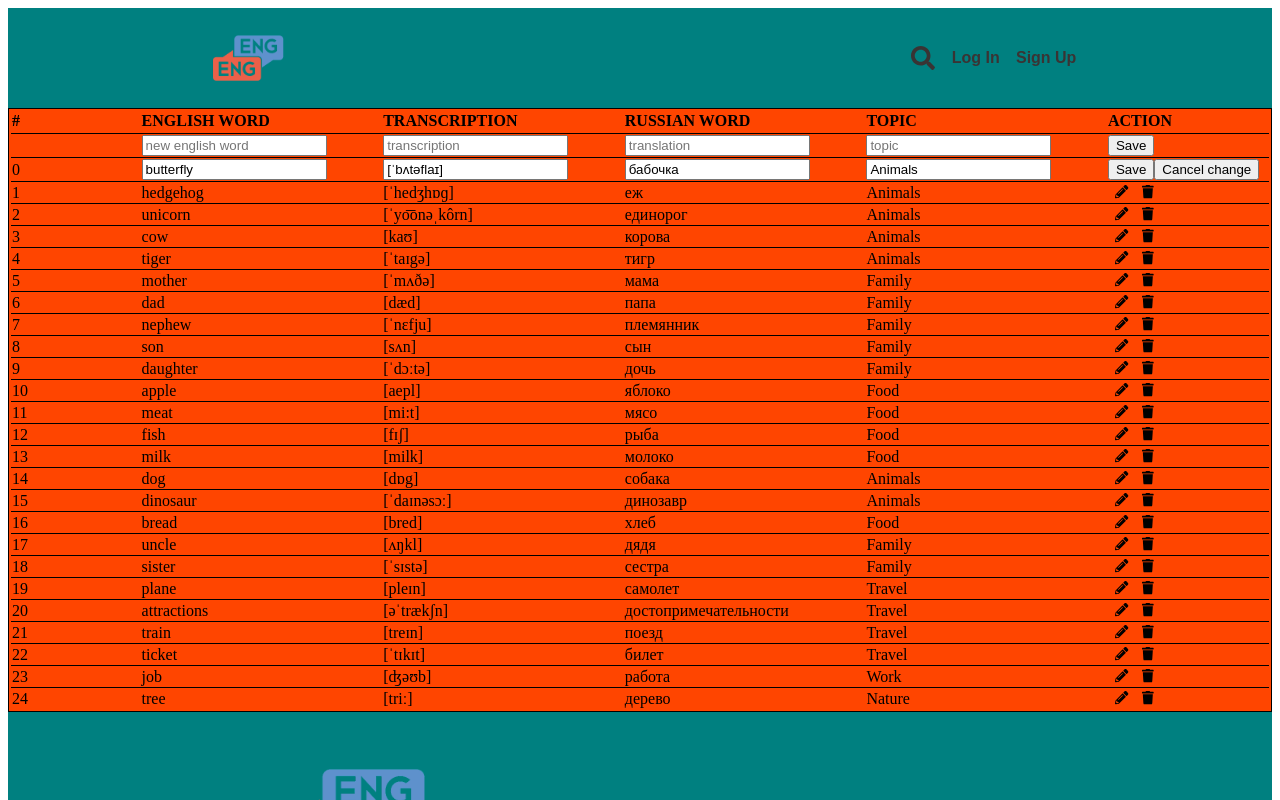
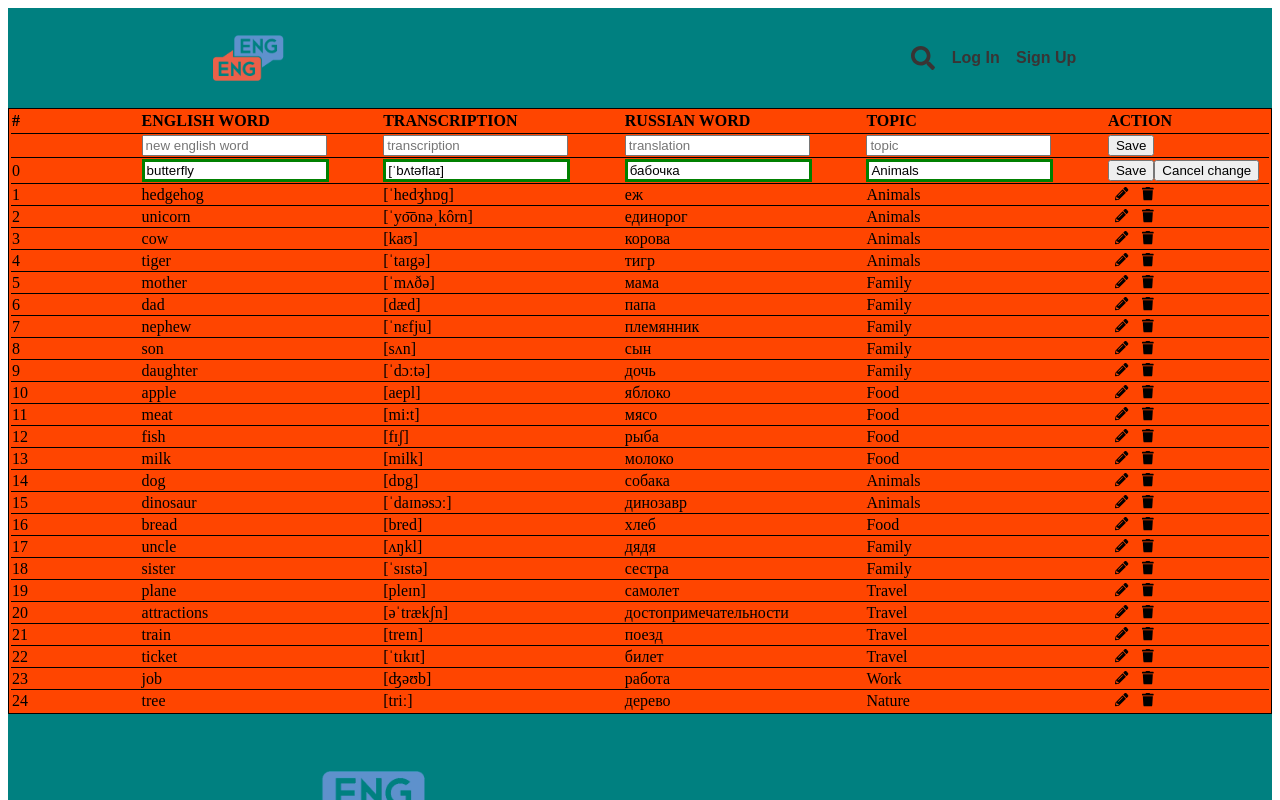
Before and after one commit to skorokhodtatiana/learnEnglish-React-project, a React (Create React App) app in the folder learn-english/: page /table in a window 1280 px wide. Both pictures are taken after a click on the button 1121 px from the left and 168 px from the top of the page. Shown: the top 800 px of the page. Built offline with nearby package versions, Linux system fonts and the light colour scheme.

Commit message:
added validation for checking empty fields, if someone is emty, then button save is disabled

```diff
--- a/learn-english/src/components/table/BodyTable.jsx
+++ b/learn-english/src/components/table/BodyTable.jsx
@@ -16,6 +16,13 @@ const BodyTable = (props) => {
   const [changeInputRus, setchangeInputRus] = useState(translation);
   const [changeInputTopic, setchangeInputTopic] = useState(topic);
 
+  const [isFilledEng, setisFilledEng] = useState("borderGreen");
+  const [isFilledTranscr, setisFilledTranscr] = useState("borderGreen");
+  const [isFilledRus, setisFilledRus] = useState("borderGreen");
+  const [isFilledTopic, setisFilledTopic] = useState("borderGreen");
+
+  const [disabledSave, setdisabledSave] = useState(false);
+
   const saveChanges = (id) => {
     console.log(id);
 
@@ -26,6 +33,7 @@ const BodyTable = (props) => {
             englishWord: changeInputEngWord,
             transcription: changeInputTranscription,
             translation: changeInputRus,
+            topic: changeInputTopic,
           }
         : item
     );
@@ -43,47 +51,90 @@ const BodyTable = (props) => {
     props.updateDataAfterDelete(newListCards);
   };
 
+  const onChangeInputEng = (e) => {
+    setchangeInputEngWord(e.target.value);
+    e.target.value === ""
+      ? setisFilledEng("borderPink") && setdisabledSave(true)
+      : setisFilledEng("borderGreen");
+    e.target.value === "" ? setdisabledSave(true) : setdisabledSave(false);
+  };
+
+  const onChangeInputTransciption = (e) => {
+    setchangeInputTranscription(e.target.value);
+    e.target.value === ""
+      ? setisFilledTranscr("borderPink") && setdisabledSave(true)
+      : setisFilledTranscr("borderGreen");
+    e.target.value === "" ? setdisabledSave(true) : setdisabledSave(false);
+  };
+
+  const onChangeInputRus = (e) => {
+    setchangeInputRus(e.target.value);
+    e.target.value === ""
+      ? setisFilledRus("borderPink")
+      : setisFilledRus("borderGreen");
+    e.target.value === "" ? setdisabledSave(true) : setdisabledSave(false);
+  };
+
+  const onChangeInputTopic = (e) => {
+    setchangeInputTopic(e.target.value);
+    e.target.value === ""
+      ? setisFilledTopic("borderPink")
+      : setisFilledTopic("borderGreen");
+    e.target.value === "" ? setdisabledSave(true) : setdisabledSave(false);
+  };
+
   return selectEdit ? (
     <tr>
       <td>{id}</td>
       <td>
         <input
           type="text"
-          name="value"
+          className={isFilledEng}
+          name="englishWord"
           placeholder={englishWord}
           value={changeInputEngWord}
-          onChange={(eng) => setchangeInputEngWord(eng.target.value)}
+          onChange={(e) => onChangeInputEng(e)}
         ></input>
       </td>
       <td>
         <input
           type="text"
-          name="value"
+          className={isFilledTranscr}
+          name="transcription"
           placeholder={transcription}
           value={changeInputTranscription}
-          onChange={(tr) => setchangeInputTranscription(tr.target.value)}
+          onChange={(e) => onChangeInputTransciption(e)}
         ></input>
       </td>
       <td>
         <input
           type="text"
-          name="value"
+          className={isFilledRus}
+          name="translation"
           placeholder={translation}
           value={changeInputRus}
-          onChange={(rus) => setchangeInputRus(rus.target.value)}
+          onChange={(e) => onChangeInputRus(e)}
         ></input>
       </td>
       <td>
         <input
           type="text"
+          className={isFilledTopic}
           name="value"
           placeholder={topic}
           value={changeInputTopic}
-          onChange={(top) => setchangeInputTopic(top.target.value)}
+          onChange={(e) => onChangeInputTopic(e)}
         ></input>
       </td>
       <td>
-        <button onClick={() => saveChanges(id)}>Save</button>
+        {disabledSave ? (
+          <button disabled onClick={() => saveChanges(id)}>
+            Save
+          </button>
+        ) : (
+          <button onClick={() => saveChanges(id)}>Save</button>
+        )}
+
         <button onClick={() => cancelChanges()}>Cancel change</button>
       </td>
     </tr>
--- a/learn-english/src/components/table/_table.scss
+++ b/learn-english/src/components/table/_table.scss
@@ -32,3 +32,17 @@
     }
   }
 }
+
+.inputTable {
+  &:active {
+    border: 3px solid yellow;
+  }
+}
+
+.borderGreen {
+  border: 3px solid green;
+}
+
+.borderPink {
+  border: 3px solid rgb(211, 35, 202);
+}
```
